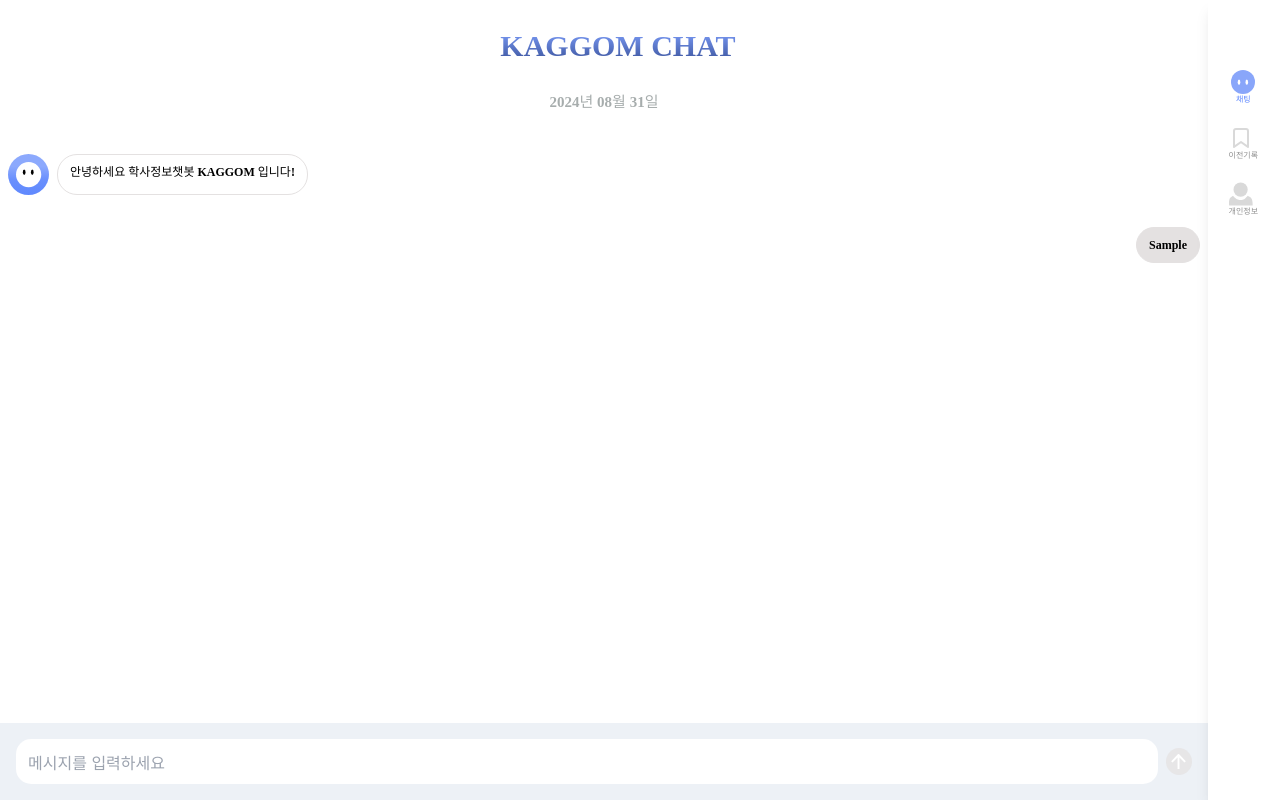
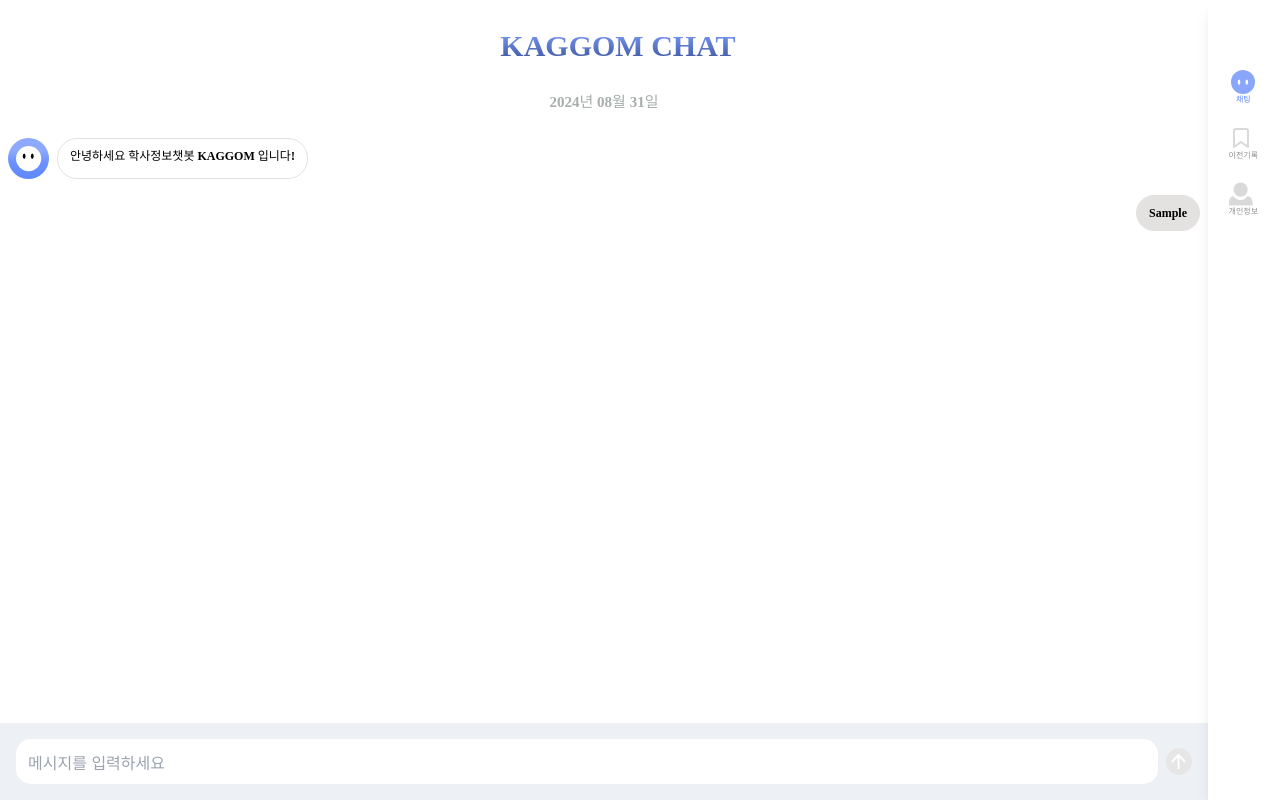
Before and after one commit to Kaggom/Kaggom_FE, a React (Vite) app: page /chat in a window 1280 px wide. Both pictures are taken after typing "Sample" into the empty fields and a click on the button 1178 px from the left and 761 px from the top of the page. Built offline with nearby package versions, Linux system fonts and the light colour scheme; no server answers.

Commit message:
⬆️ Chore : chat 수정

```diff
--- a/src/pages/Chat/components/KaggomChatMessage.tsx
+++ b/src/pages/Chat/components/KaggomChatMessage.tsx
@@ -13,7 +13,7 @@ const KaggomChatMessage = ({ chat, url }: KaggomChatProps) => {
 
     return (
         <div className = "flex flex-col">
-        <div className="flex flex-row mt-8 ml-2"> {/* mt-4로 여백 조정 */}
+        <div className="flex flex-row mt-4 ml-2"> {/* mt-4로 여백 조정 */}
             <img
                 src={Kaggom}
                 alt="kaggom"
--- a/src/pages/Chat/components/MainChat.tsx
+++ b/src/pages/Chat/components/MainChat.tsx
@@ -61,6 +61,7 @@ function MainChat() {
             return null; // 에러 발생 시 null 반환
         } finally {
             setIsLoading(false); // 버튼 다시 활성화
+            console.log("로딩 활성화 상태 : ", isLoading)
         }
     }
 
--- a/src/pages/Chat/components/UserChatMessage.tsx
+++ b/src/pages/Chat/components/UserChatMessage.tsx
@@ -5,7 +5,7 @@ interface UserChatProps {
 
 const UserChatMessage: React.FC<UserChatProps> = ({ chat }) => {
     return (
-        <div className="flex justify-end mt-8 mr-2"> {/* justify-end로 오른쪽 정렬 */}
+        <div className="flex justify-end mt-4 mr-2"> {/* justify-end로 오른쪽 정렬 */}
             <div className="bg-[#E4E1E1] rounded-[20px] px-[12px] py-[8px]"
                 style={{
                     border: '1px solid #E4E1E1', // border 스타일 적용
```
